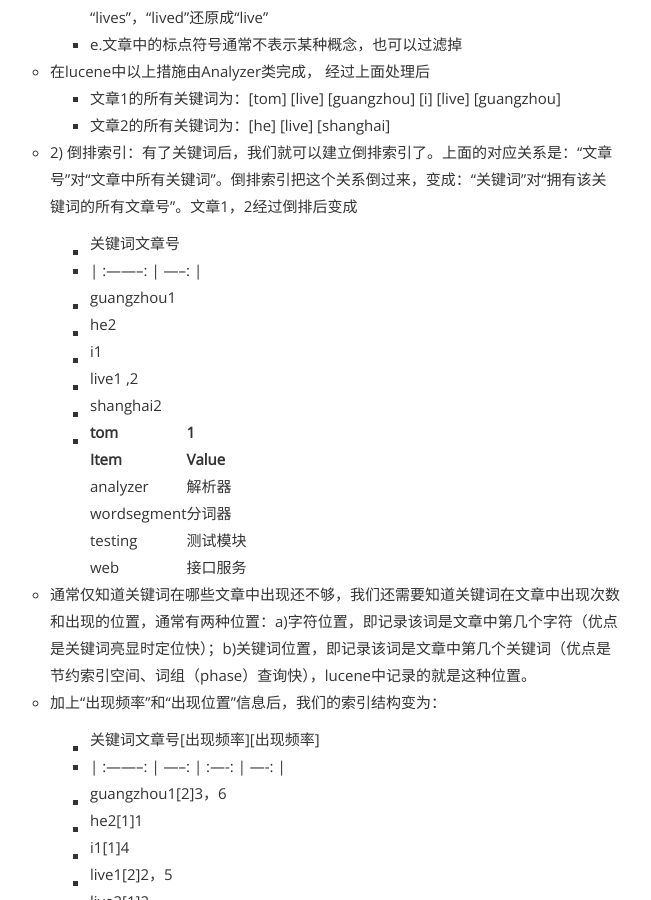
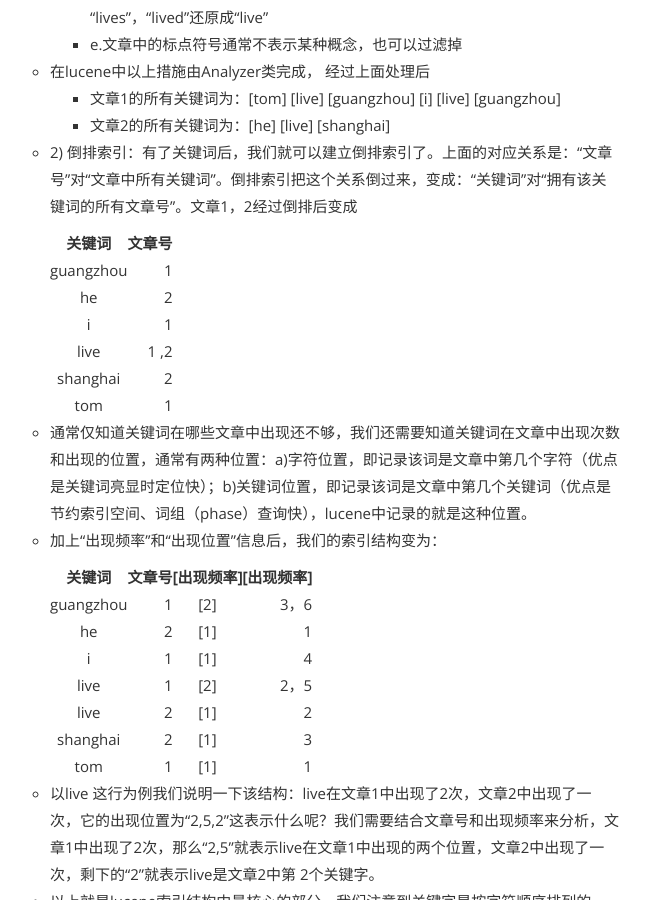
Before and after one commit to KuJMSliwang/KuJMSliwang.github.io, a Jekyll site: the page built from _posts/2018-05-22-solr.md, in a window 1280 px wide and 900 px high, scrolled down 1146 px. Shown: the whole window, without its empty margins (345-996 px from the left). Built offline with Jekyll 4.4.1, drawn with Linux system fonts in a browser that asks for light colours.

Commit message:
Update 2018-05-22-solr.md
表格样式修改

```diff
--- a/_posts/2018-05-22-solr.md
+++ b/_posts/2018-05-22-solr.md
@@ -35,32 +35,27 @@
         * 文章2的所有关键词为：[he] [live] [shanghai]
     * 2) 倒排索引：有了关键词后，我们就可以建立倒排索引了。上面的对应关系是：“文章号”对“文章中所有关键词”。倒排索引把这个关系倒过来，变成：“关键词”对“拥有该关键词的所有文章号”。文章1，2经过倒排后变成
 
-        * | 关键词        | 文章号    |
-        * | :--------:   | -----:   |
-        * | guangzhou        | 1      |
-        * | he        | 2      |
-        * | i        | 1      |
-        * | live        | 1 ,2     |
-        * | shanghai        | 2      |
-        * | tom        | 1      |
-Item      | Value
---------- | -----
-analyzer  | 解析器
-wordsegment    | 分词器
-testing  | 测试模块
-web      |  接口服务
+        | 关键词        | 文章号    |
+        | :--------:   | -----:   |
+        | guangzhou        | 1      |
+        | he        | 2      |
+        | i        | 1      |
+        | live        | 1 ,2     |
+        | shanghai        | 2      |
+        | tom        | 1      |
+
     * 通常仅知道关键词在哪些文章中出现还不够，我们还需要知道关键词在文章中出现次数和出现的位置，通常有两种位置：a)字符位置，即记录该词是文章中第几个字符（优点是关键词亮显时定位快）；b)关键词位置，即记录该词是文章中第几个关键词（优点是节约索引空间、词组（phase）查询快），lucene中记录的就是这种位置。
     * 加上“出现频率”和“出现位置”信息后，我们的索引结构变为：
 
-        * | 关键词        | 文章号    |  [出现频率]  |  [出现频率]  |
-        * | :--------:   | -----:   | :----: | ----: |
-        * | guangzhou        | 1      |   [2]    |   3，6    |
-        * | he        | 2      |   [1]    |  1    |
-        * | i        | 1      |   [1]    |  4    |
-        * | live        | 1      |   [2]    |   2，5    |
-        * | live        | 2      |   [1]    |  2    |
-        * | shanghai        | 2      |   [1]    |  3    |
-        * | tom        | 1      |   [1]    |   1    |
+        | 关键词        | 文章号    |  [出现频率]  |  [出现频率]  |
+        | :--------:   | -----:   | :----: | ----: |
+        | guangzhou        | 1      |   [2]    |   3，6    |
+        | he        | 2      |   [1]    |  1    |
+        | i        | 1      |   [1]    |  4    |
+        | live        | 1      |   [2]    |   2，5    |
+        | live        | 2      |   [1]    |  2    |
+        | shanghai        | 2      |   [1]    |  3    |
+        | tom        | 1      |   [1]    |   1    |
     * 以live 这行为例我们说明一下该结构：live在文章1中出现了2次，文章2中出现了一次，它的出现位置为“2,5,2”这表示什么呢？我们需要结合文章号和出现频率来分析，文章1中出现了2次，那么“2,5”就表示live在文章1中出现的两个位置，文章2中出现了一次，剩下的“2”就表示live是文章2中第 2个关键字。
     * 以上就是lucene索引结构中最核心的部分。我们注意到关键字是按字符顺序排列的（lucene没有使用B树结构），因此lucene可以用二元搜索算法快速定位关键词。
     * 实现时 lucene将上面三列分别作为词典文件（Term Dictionary）、频率文件(frequencies)、位置文件 (positions)保存。其中词典文件不仅保存有每个关键词，还保留了指向频率文件和位置文件的指针，通过指针可以找到该关键字的频率信息和位置信息。
```
